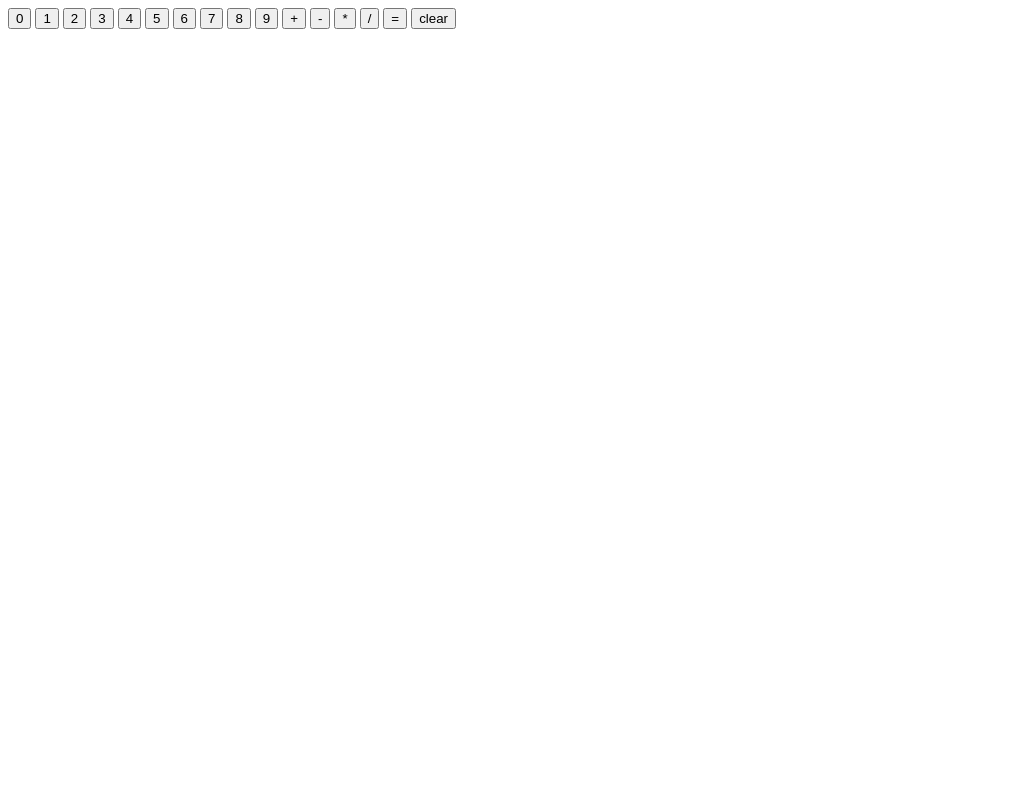
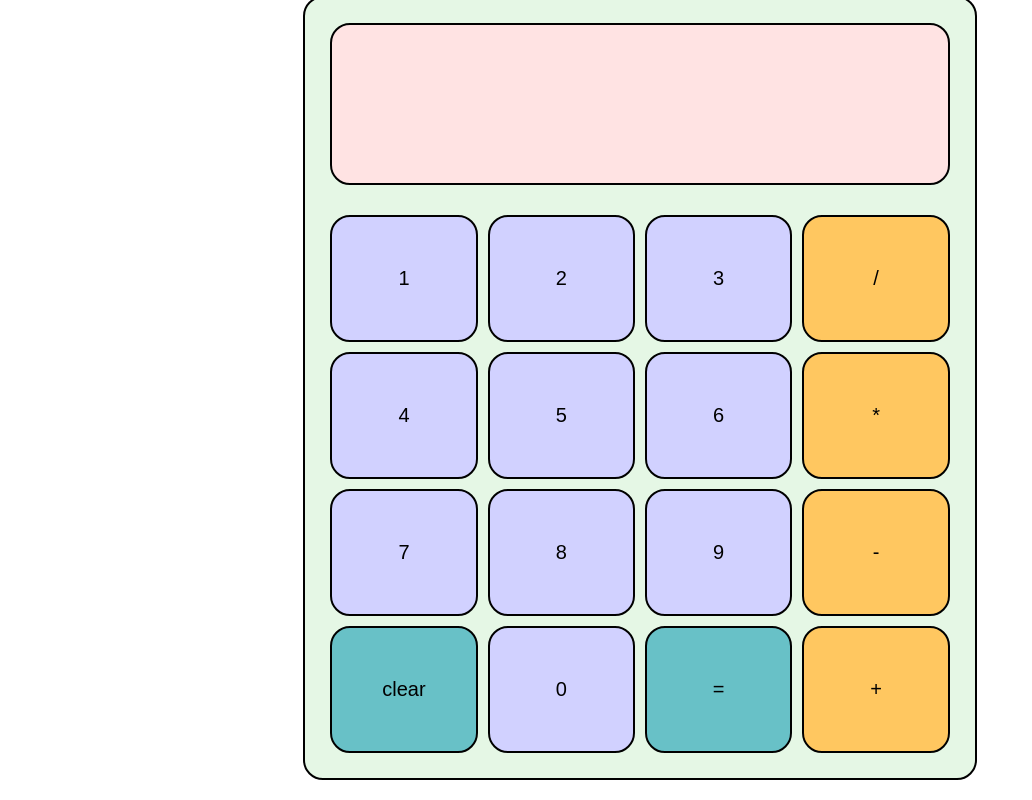
Before and after one commit to otaeotay/TOP-calculator, a plain HTML site: page index.html in a window 1280 px wide. Shown: the whole page, without its empty margins (0-1032 px from the left). Drawn offline with Linux system fonts and the light colour scheme.

Commit message:
Stylized to make it look like an actual calculator

```diff
--- a/app.js
+++ b/app.js
@@ -19,9 +19,11 @@ numButtons.forEach(button => {
 
 opButtons.forEach(button => {
     button.addEventListener('click', (e) => {
-        inputOp += e.target.innerText;
-        first = input;
-        input = '';
+        if (!inputOp) {
+            first = input;
+            input = '';
+        }
+        inputOp = e.target.innerText;
         display.textContent = inputOp;
     })
 })
@@ -70,7 +72,7 @@ function operate(operator, a, b){
         case '+':
           return add(a, b)
         case '-':
-          return substract(a, b)
+          return subtract(a, b)
         case '*':
           return multiply(a, b)
         case '/':
--- a/index.html
+++ b/index.html
@@ -5,29 +5,33 @@
     <meta http-equiv="X-UA-Compatible" content="IE=edge">
     <meta name="viewport" content="width=device-width, initial-scale=1.0">
     <title>Document</title>
+    <link rel="stylesheet" href="style.css">
 </head>
 <body>
+    <div id='calculator'>
+        <div id='screen'>
+            <p id='display'></p>
+        </div>
         <div id='buttons'>
-        <button class='num'>0</button>
             <button class='num'>1</button>
             <button class='num'>2</button>
             <button class='num'>3</button>
+            <button class='op'>/</button>
             <button class='num'>4</button>
             <button class='num'>5</button>
             <button class='num'>6</button>
+            <button class='op'>*</button>
             <button class='num'>7</button>
             <button class='num'>8</button>
             <button class='num'>9</button>
+            <button class='op'>-</button>
+            <button id='clear'>clear</button>
+            <button class='num'>0</button>
+            <button id='equals'>=</button>
             <button class='op'>+</button>
-        <button class='op'>-</button>
-        <button class='op'>*</button>
-        <button class='op'>/</button>
-        <button id='equals'>=</button>
-        <button id='clear'>clear</button>
         </div>
-    <div>
-        <p id='display'></p>
     </div>
+
     <script src='app.js'></script>
 </body>
 </html>
--- a/style.css
+++ b/style.css
@@ -0,0 +1,54 @@
+body {
+    display: flex;
+    align-items: center;
+    justify-content: center;
+    height: 95vh;
+}
+
+#calculator{
+    padding: 2%;
+    max-width: 800px;
+    border: 2px black solid;
+    border-radius: 20px;
+    background-color: rgb(229, 247, 229);
+}
+
+#screen{
+    padding: 5%;
+    margin: 0 0 30px 0;
+    border: 2px black solid;
+    border-radius: 20px;
+    background-color: rgb(255, 227, 227);
+    text-align: right;
+}
+
+#display{
+    height: 96px;
+    margin: 0;
+    font-size: 48px;
+}
+
+#buttons{
+    display: grid;
+    grid-template-columns: repeat(4, 1fr);
+    grid-gap: 10px;
+}
+
+button{
+    padding: 50px;
+    border: 2px black solid;
+    border-radius:20px;
+    font-size: 20px;
+}
+
+#clear, #equals{
+    background-color: rgb(104, 193, 199);
+}
+
+.num{
+    background-color: #d1d1ff;
+}
+
+.op{
+    background-color: rgb(255, 199, 96);
+}
```
Lines whose indentation alone changed are shown as unchanged.
